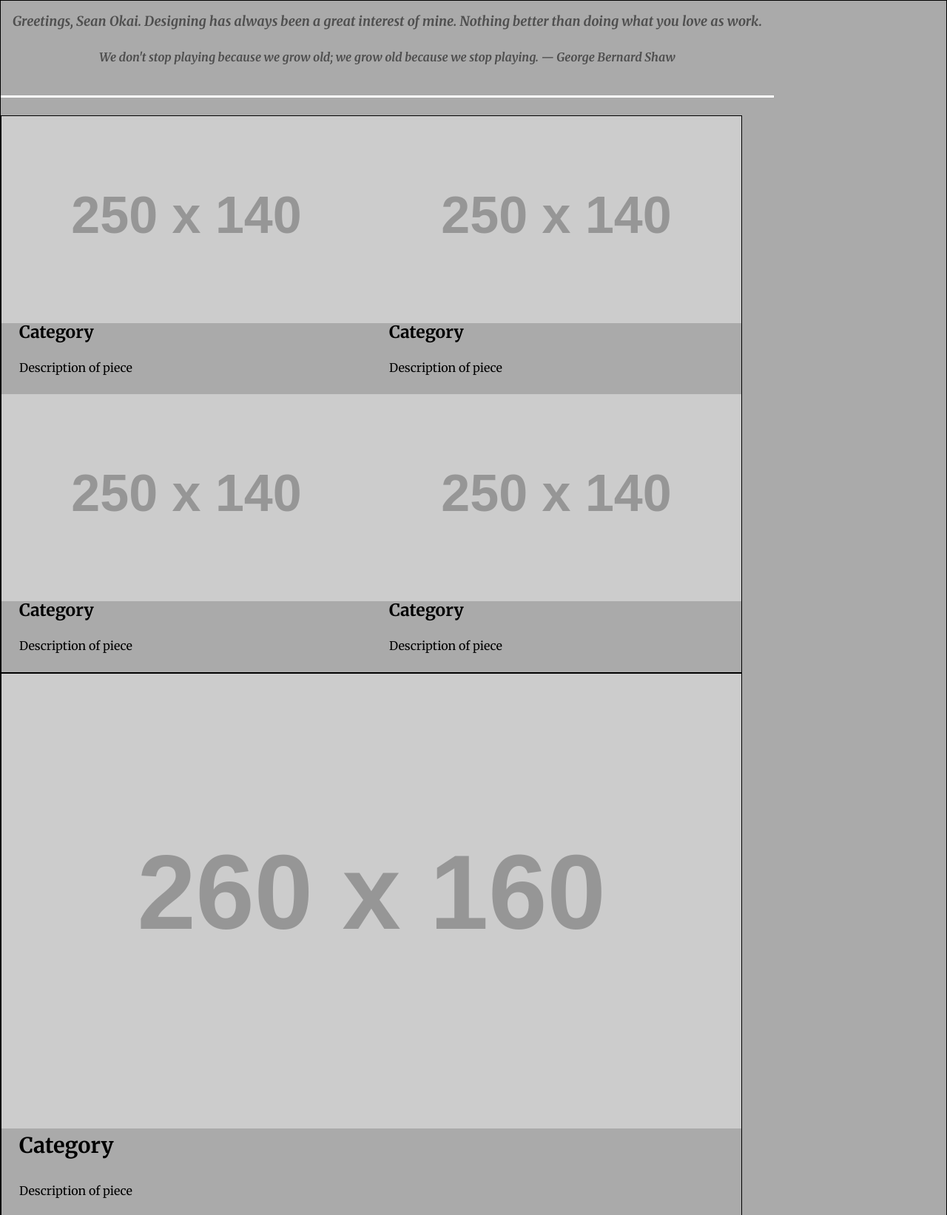
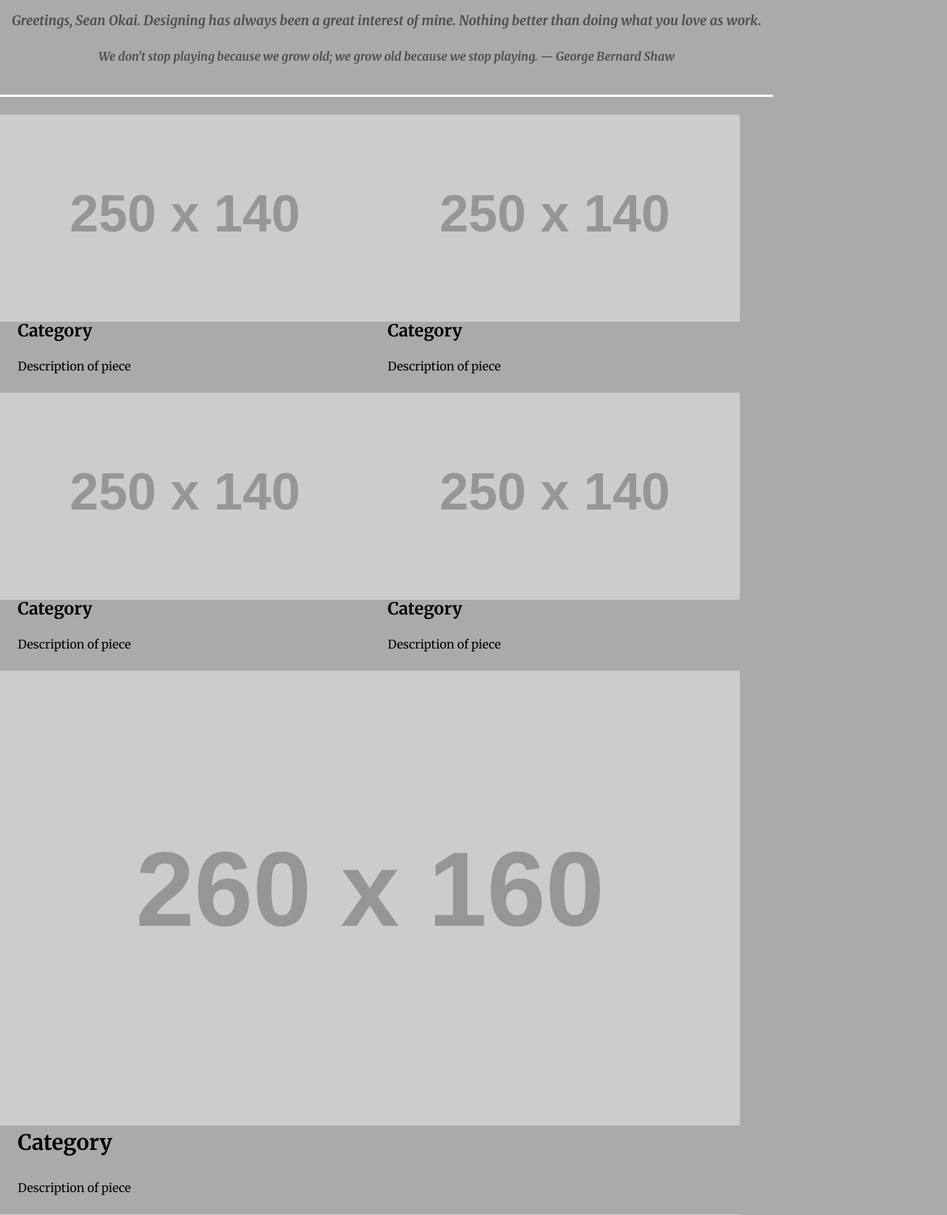
Before and after one commit to seanokai/portfolio, a PHP site: page / in a window 1280 px wide. Shown: the part 196-1839 px from the top of the page at 74% size. Run offline with PHP 8.4, Linux system fonts and the light colour scheme; grey boxes labelled with a size stand in for pictures from a placeholder-image service; some libraries are stand-ins or nearby versions.

Commit message:
fixed solid border

```diff
--- a/css/main.css
+++ b/css/main.css
@@ -35,7 +35,7 @@ figure {
 }
 
 .grid {
-	border: 1px solid;
+	border: 1px;
 	overflow: hidden;
 }
 
```
